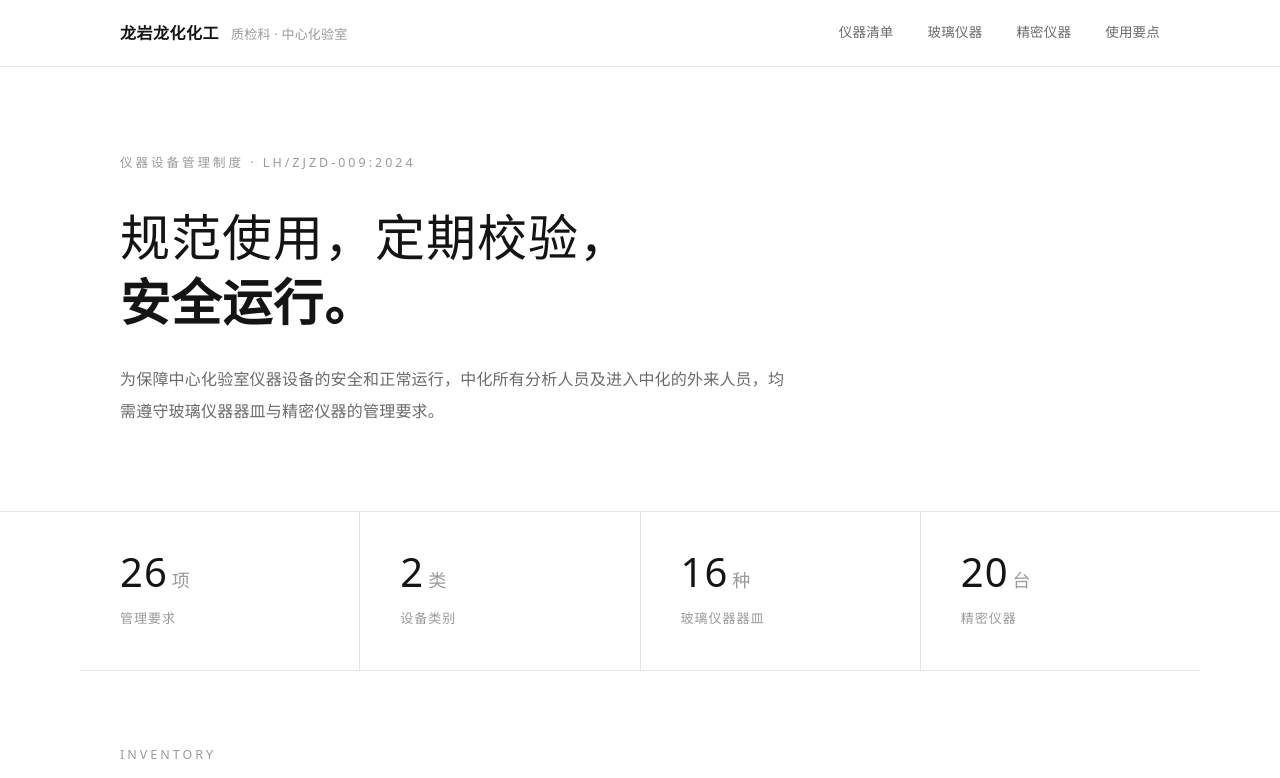
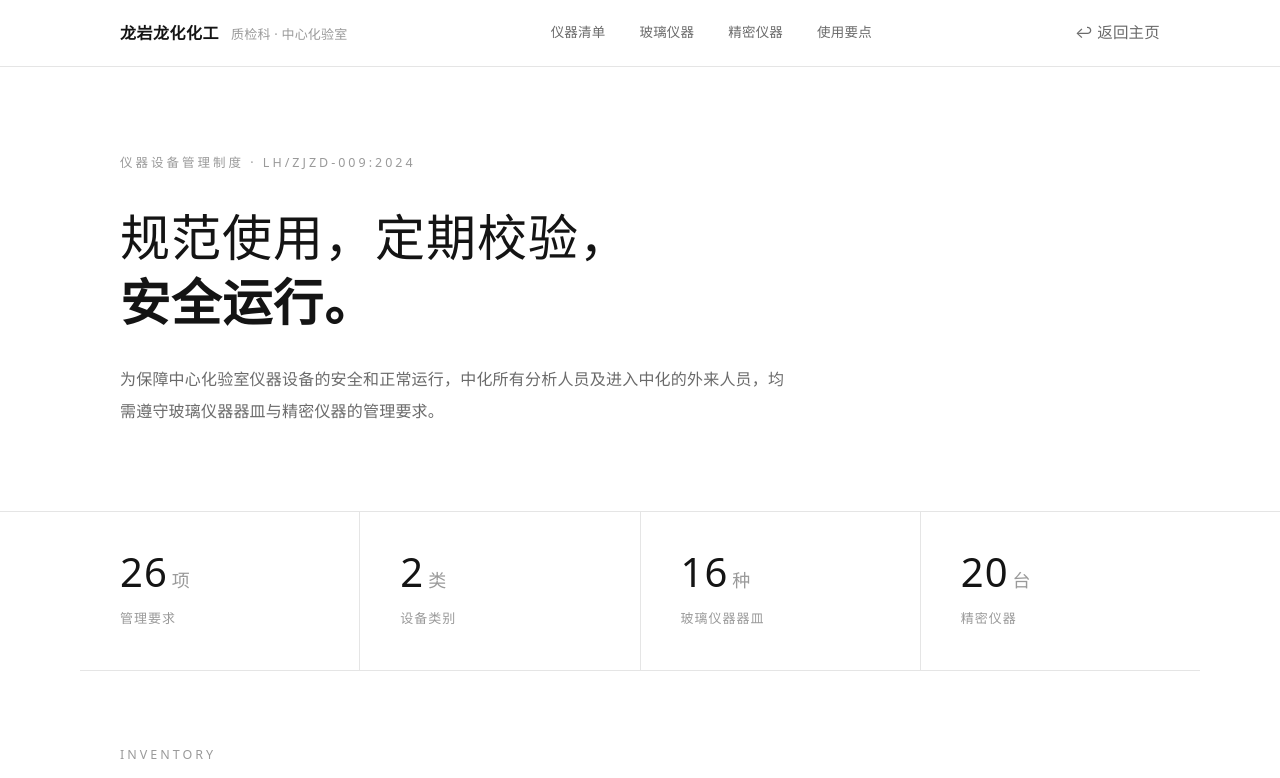
Before and after one commit to yuliuyu110/yuliuyu110.github.io, a plain HTML site: page 009.html in a window 1280 px wide. Shown: the top 778 px of the page. Drawn offline with Linux system fonts and the light colour scheme.

Commit message:
Update 009.html

```diff
--- a/009.html
+++ b/009.html
@@ -117,6 +117,7 @@
       <a href="#precision">精密仪器</a>
       <a href="#usage">使用要点</a>
     </div>
+    <a class="home-btn" href="https://www.lhzjk.com">↩ 返回主页</a>
   </div>
 </nav>
 
```
